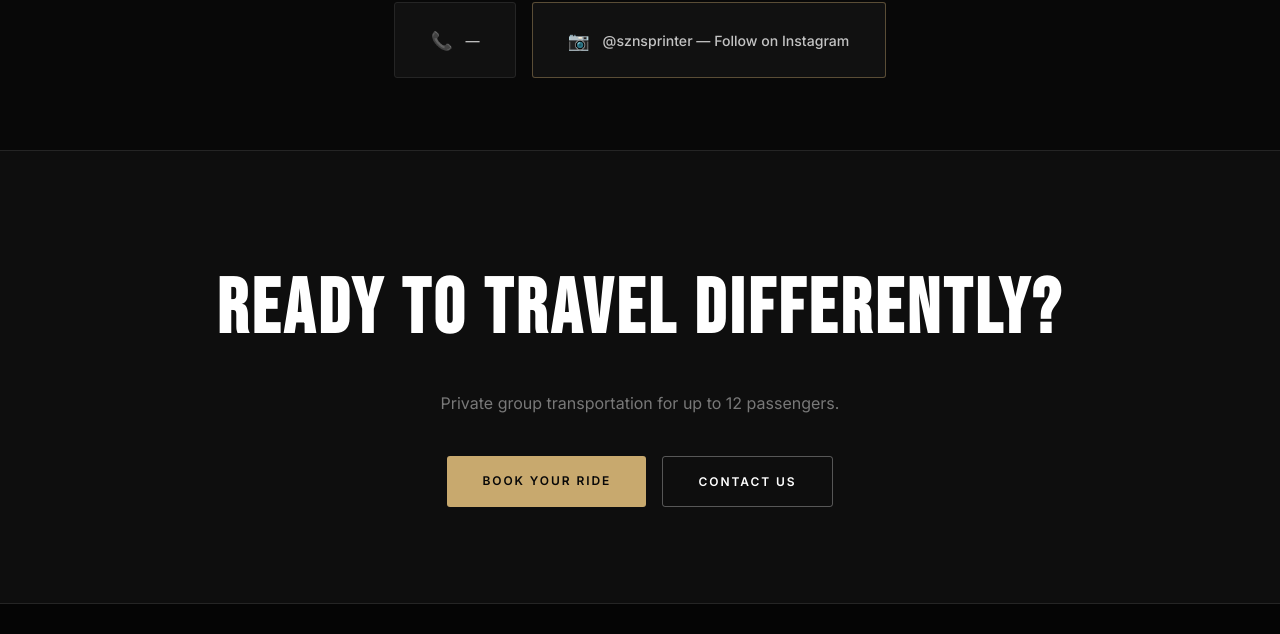
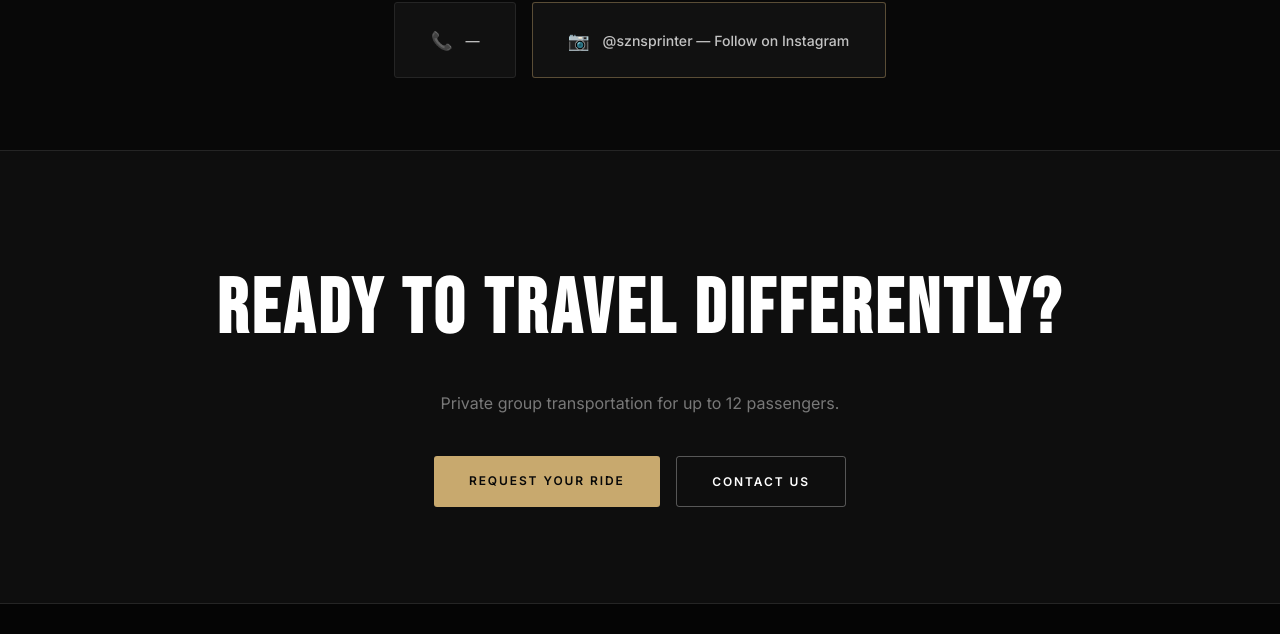
Before and after one commit to vibhavgrandhi/SznSprinters, a website: page index.html in a window 1280 px wide. Shown: the part 5157-5791 px from the top of the page. Drawn offline with nearby package versions, Linux system fonts and the light colour scheme; no server answers.

Commit message:
Website copy updates (1/2): Request your Ride button

```diff
--- a/index.html
+++ b/index.html
@@ -369,7 +369,7 @@ footer{background:#050505;border-top:1px solid var(--border);padding:3rem 2.5rem
   <h2>READY TO TRAVEL DIFFERENTLY?</h2>
   <p>Private group transportation for up to 12 passengers.</p>
   <div class="cta-btns">
-    <a href="book.html" class="btn-primary">Book Your Ride</a>
+    <a href="book.html" class="btn-primary">Request your Ride</a>
     <a href="#contact" class="btn-outline">Contact Us</a>
   </div>
 </div>
```
